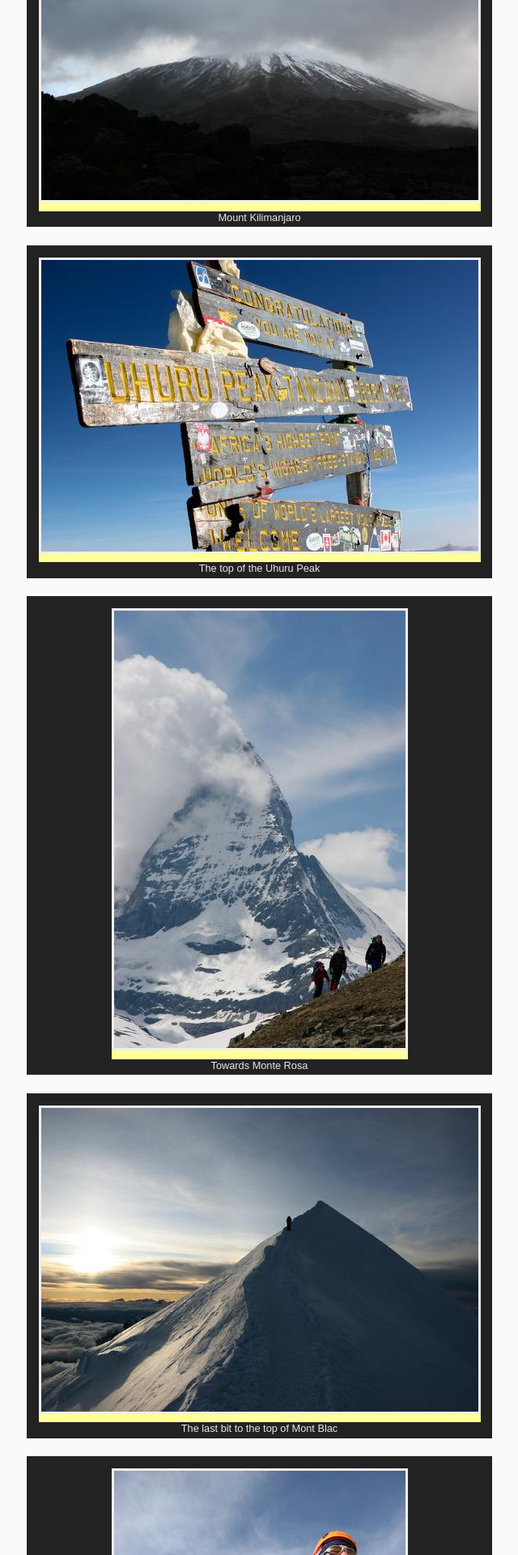
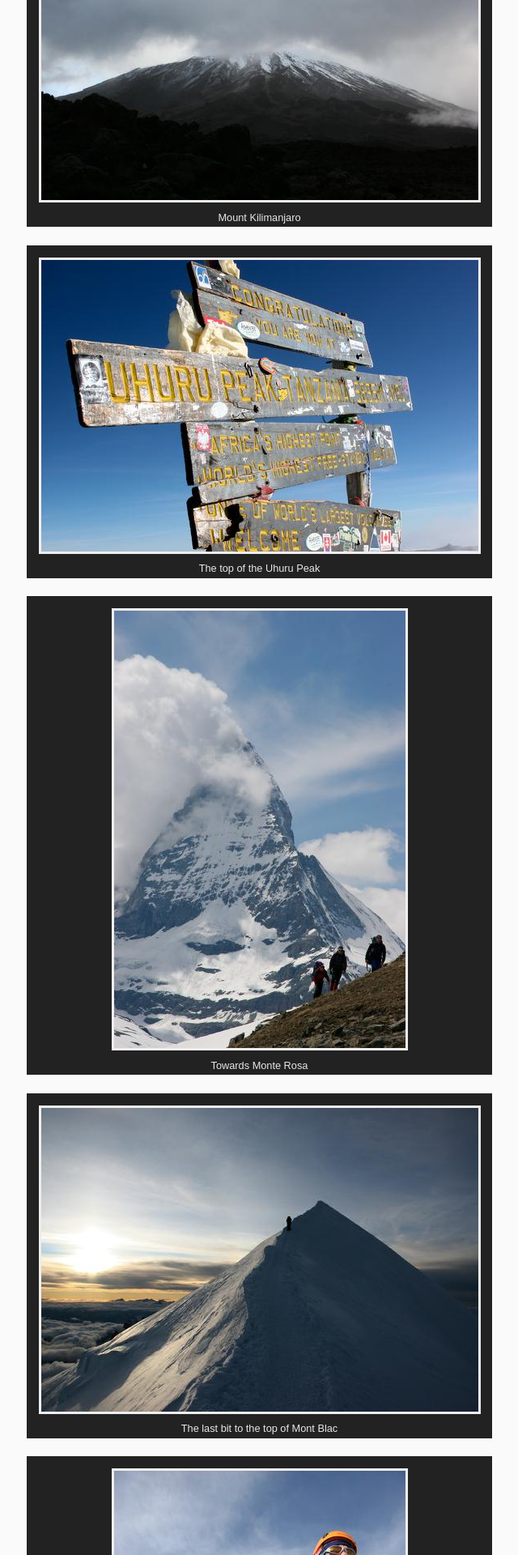
Before and after one commit to fikovnik/fikovnik.github.com, a Jekyll site: the page built from galleries/book2.md, in a window 1280 px wide. Shown: the part 455-2375 px from the top of the page at 81% size, without its empty margins (17-657 px from the left). Built offline with Jekyll 4.4.1, drawn with Linux system fonts in a browser that asks for light colours.

Commit message:
Fixed background bug in firefox

```diff
--- a/css/base.css
+++ b/css/base.css
@@ -40,19 +40,6 @@ a:hover {
 a img {
   border: none;
 }
-
-a:link img {
-  background-color: #fafafa;
-}
-
-a:active img {
-  background-color: #fafafa;
-}
-
-a:visited img {
-  background-color: #fafafa;
-}
-
 
 /* TOP */
 #top-section {
@@ -228,6 +215,10 @@ a:visited img {
   border:3px solid #eee;
 }
 
+#content .gallery a {
+ background-color: transparent;
+}
+
 #content .gallery .label {
   font-size:0.85em;
   color:#e7e7e7;
```
